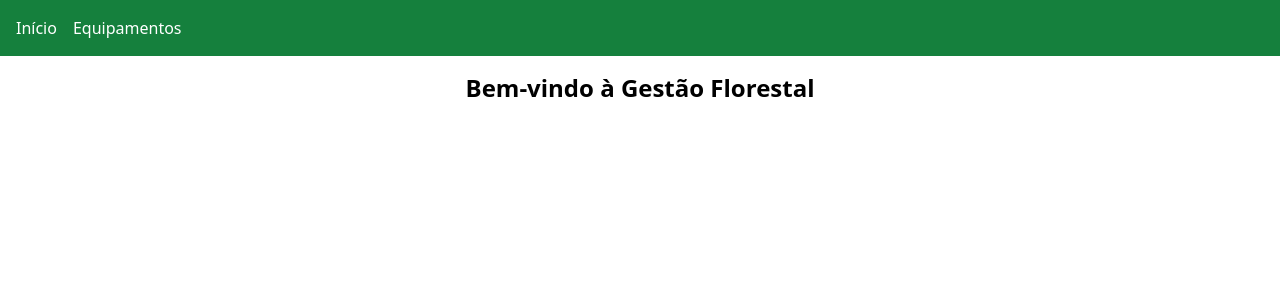
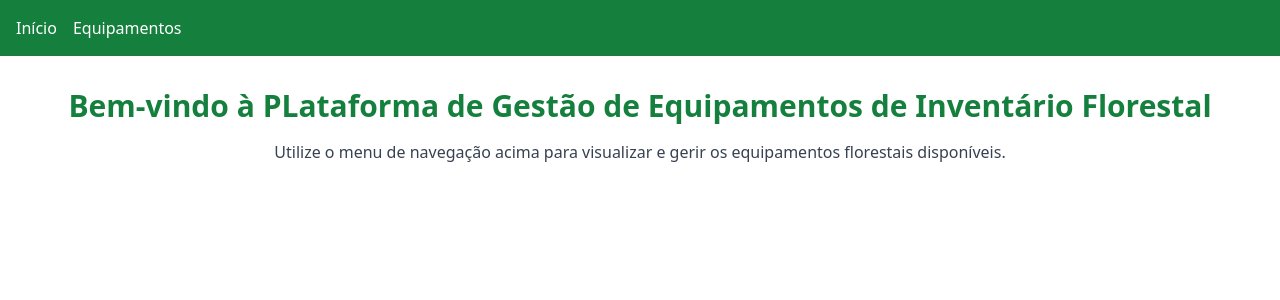
Before and after one commit to pardal-progresource/forest_equipment, a Vue app in the folder frontend/: page / in a window 1280 px wide. Shown: the top 300 px of the page. Built offline with nearby package versions, Linux system fonts and the light colour scheme.

Commit message:
Update Home.vue

```diff
--- a/frontend/src/views/Home.vue
+++ b/frontend/src/views/Home.vue
@@ -1,5 +1,19 @@
+<!-- frontend/src/views/Home.vue -->
 <template>
-  <div class="p-4 text-center">
-    <h1 class="text-2xl font-bold">Bem-vindo à Gestão Florestal</h1>
+  <div class="p-8 text-center">
+    <h1 class="text-3xl font-bold mb-4 text-green-700">Bem-vindo à PLataforma de Gestão de Equipamentos de Inventário Florestal</h1>
+    <p class="text-gray-700">
+      Utilize o menu de navegação acima para visualizar e gerir os equipamentos florestais disponíveis.
+    </p>
   </div>
 </template>
+
+<script>
+export default {
+  name: 'Home'
+};
+</script>
+
+<style scoped>
+/* Estilo adicional opcional */
+</style>
```
